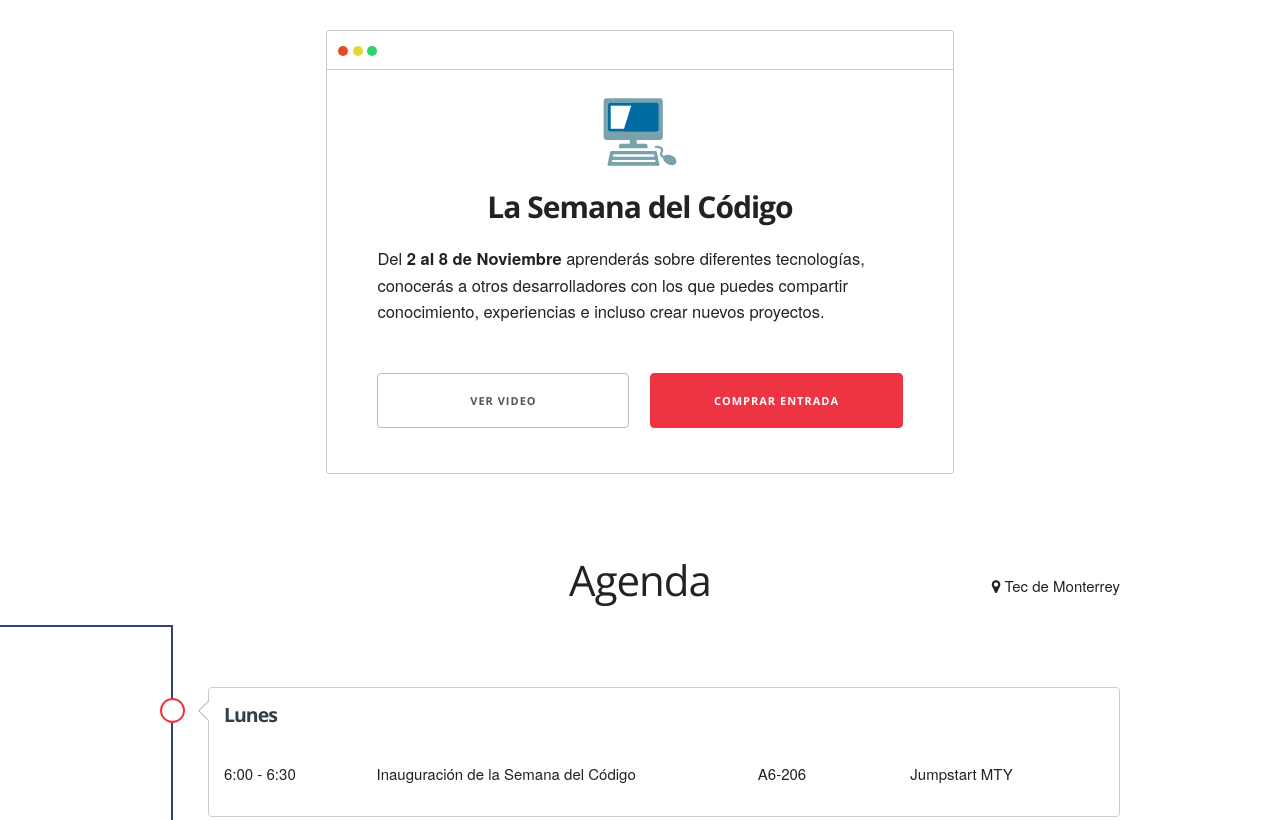
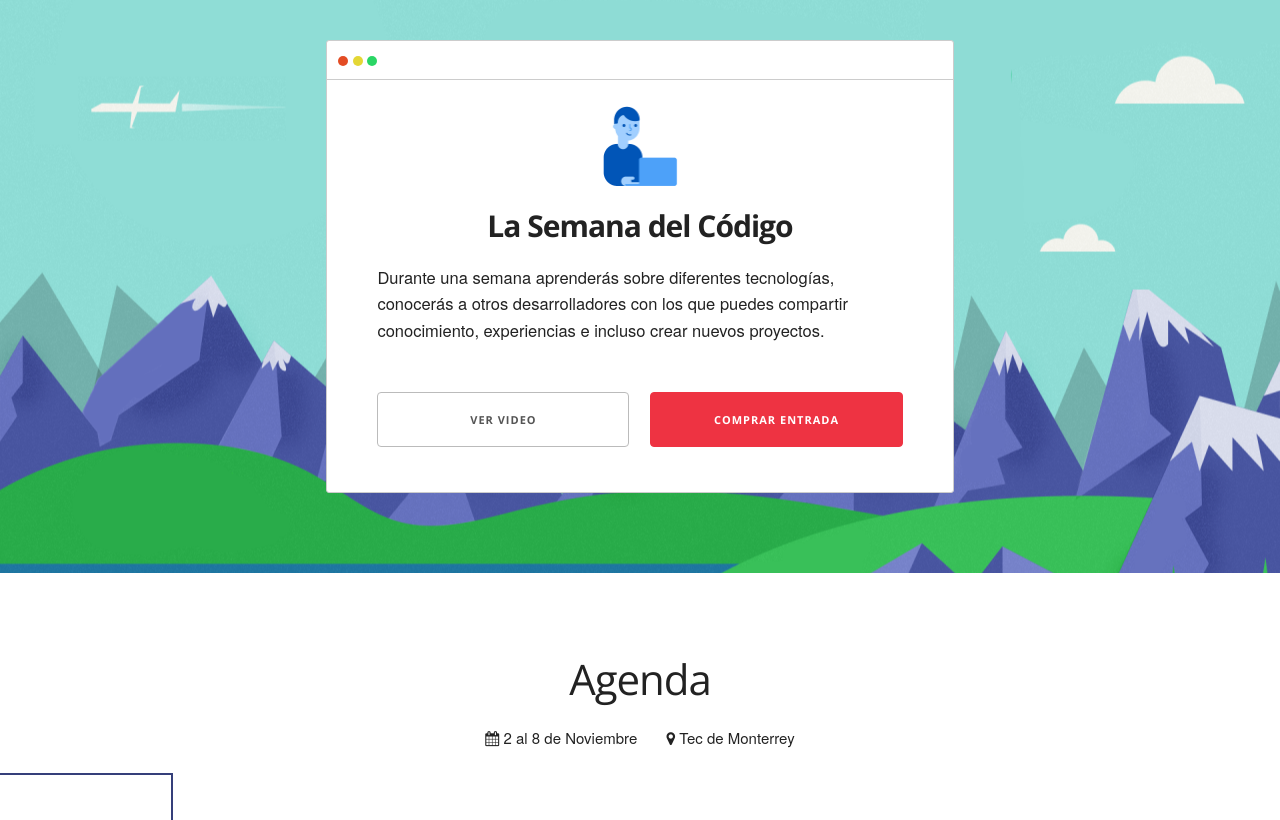
Before and after one commit to JumpstartMty/sdc15, a website: page index.html in a window 1280 px wide. Shown: the top 820 px of the page. Drawn offline with nearby package versions, Linux system fonts and the light colour scheme; a web font is replaced by a local one.

Commit message:
Add bg image on top

```diff
--- a/index.html
+++ b/index.html
@@ -33,9 +33,9 @@
                             <img src="img/calavera5.png" alt="SDC">
                           </div> -->
                           <div class="twelve columns">
-                            <img src="img/computer.png" alt=""><h1>La Semana del Código</h1>
-
-                            <p>Del <b>2 al 8 de Noviembre</b> aprenderás sobre diferentes tecnologías, conocerás a otros desarrolladores con los que puedes compartir conocimiento, experiencias e incluso crear nuevos proyectos.</p>
+                            <img src="img/user2.png" alt=""><h1>La Semana del Código</h1>
+                            <p>Durante una semana aprenderás sobre diferentes tecnologías, conocerás a otros desarrolladores con los que puedes compartir conocimiento, experiencias e incluso crear nuevos proyectos.</p>
+                            <!-- <p class="txt-center"><i class="fa fa-calendar"></i> 2 al 8 de Noviembre &nbsp; &nbsp; &nbsp; <i class="fa fa-map-marker"></i> Tec de Monterrey</p> -->
                             <!-- <div class="row">
                               <div class="twelve columns txt-center">
                               <span class="octicon octicon-location"></span> Tec de Monterrey
@@ -63,12 +63,10 @@
         <section id="agenda">
           <div class="container">
             <div class="row">
-              <div class="four columns offset-by-four">
+              <div class="twelve columns txt-center">
                 <h2>Agenda</h2>
               </div>
-              <div class="four columns">
-                <p><i class="fa fa-map-marker"></i> Tec de Monterrey</p>
-              </div>
+              <p class="txt-center"><i class="fa fa-calendar"></i> 2 al 8 de Noviembre &nbsp; &nbsp; &nbsp; <i class="fa fa-map-marker"></i> Tec de Monterrey</p>
             </div>
           </div>
           <div class="container" id="agenda-left-border">
@@ -177,19 +175,16 @@
                   <div class="cd-timeline-block">
                     <div class="cd-timeline-img cd-movie"></div> <!-- cd-timeline-img -->
                     <div class="cd-timeline-content">
-                      <h2>Sábado</h2>
+                      <h2>Sábado y Domingo</h2>
                       <div class="row">
                       <div class="two columns">
                         <p>0:00 - 0:00</p>
                       </div>
                       <div class="five columns">
-                        <p>Por confirmar</p>
+                        <p>Unicode Hackathon</p>
                       </div>
-                      <div class="two columns">
-                        <p>A6-206</p>
-                      </div>
-                      <div class="three columns">
-                        <p>Por confirmar</p>
+                      <div class="five columns">
+                        <p>FIME - Polideportivo</p>
                       </div>
                     </div>
                     </div> <!-- cd-timeline-content -->
--- a/sass/styles.scss
+++ b/sass/styles.scss
@@ -16,11 +16,15 @@ header {
 }
 
 #intro {
-	// background-image: url("#");
-	// background-size: cover;
-	// background-position: center;
-    margin-top: 30px;
-    margin-bottom: 80px;
+	background-image: url("../img/mountains3.png");
+	height: 100%;
+    background-repeat: no-repeat;
+    background-size: cover;
+    background-position: center center;
+    background-attachment: fixed;
+    padding-top: 40px;
+    padding-bottom: 80px;
+    margin-bottom:80px;
 }
 
 .browser {
@@ -86,7 +90,7 @@ ul {
     background: $blue;
 }
 
-#agenda .four > h2 {
+#agenda .twelve > h2 {
 	text-align: center;
     font-weight:100;
 }
@@ -169,3 +173,7 @@ ul {
 }
 
 .sponsors-logos { margin-top: 60px; }
+
+.txt-center{
+    text-align:center;
+}
```
Also changed, not shown: css/styles.css, img/mountains.png (added), img/mountains2.png (added), img/mountains3.png (added), img/mountains4.png (added), img/user.png (added), img/user2.png (added).
